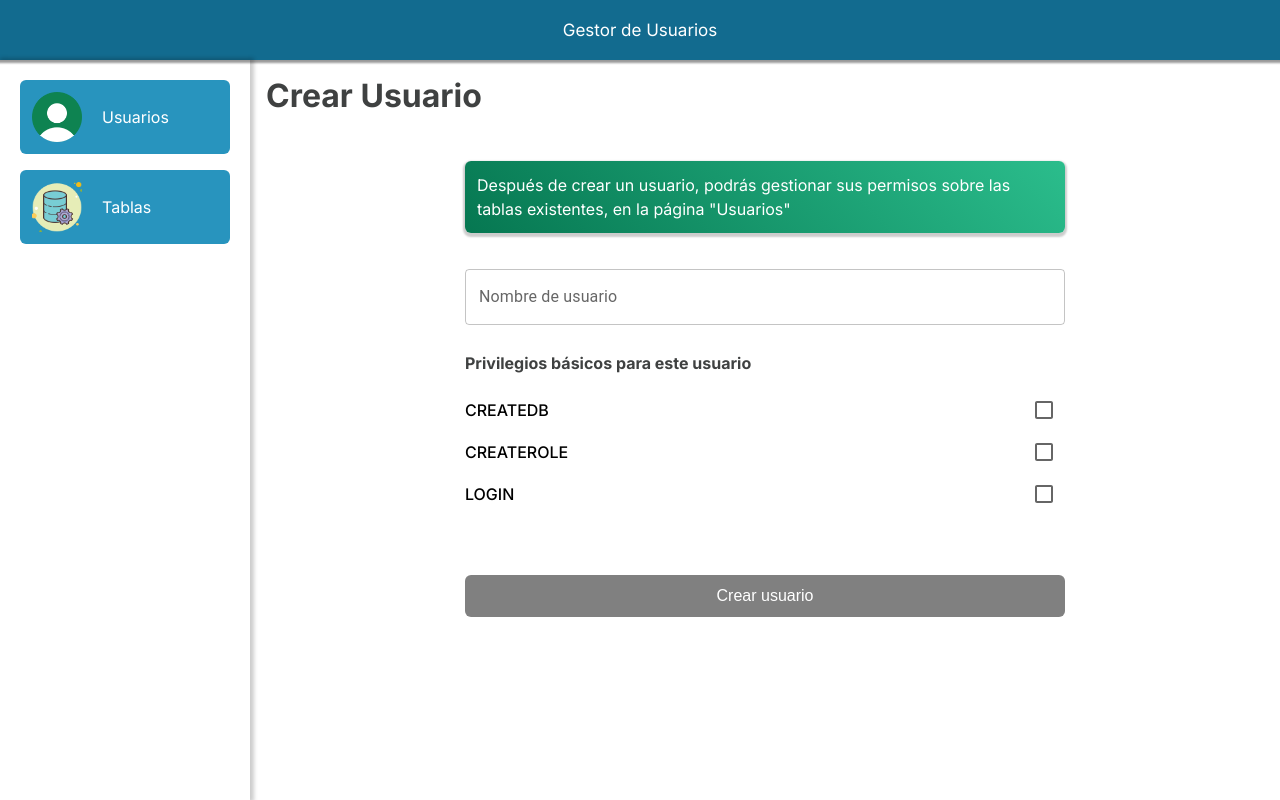
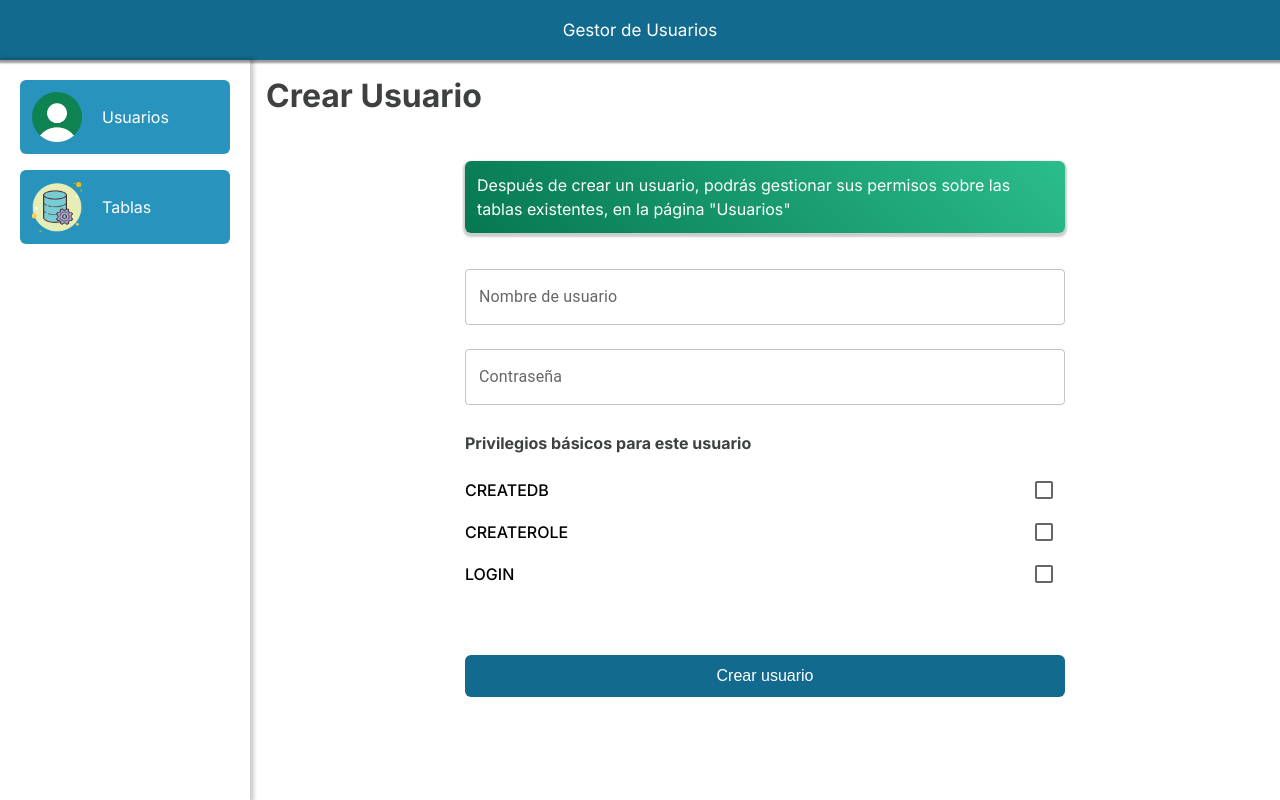
Before and after one commit to AlexAnguloMtz/users-CRUD, a Next.js app: page /create-role in a window 1280 px wide. Built offline with nearby package versions, Linux system fonts and the light colour scheme.

Commit message:
Implemented basic query for user creation

```diff
--- a/src/app/api/lib/repositories/DatabaseRolesRepository.ts
+++ b/src/app/api/lib/repositories/DatabaseRolesRepository.ts
@@ -1,3 +1,4 @@
+import { RoleCreationRequest } from "@/app/common/dtos/requests/RoleCreationRequest";
 import { DatabaseRole } from "@/app/common/dtos/responses/DatabaseRole";
 import { Client, QueryResult } from "pg";
 
@@ -71,6 +72,29 @@ export class DatabaseRolesRepository {
         throw new Error(`Could not find role with name ${name}`);
     }
 
+    async create(request: RoleCreationRequest): Promise<void> {
+
+        const client: Client = this.createDatabaseClient();
+
+        const roleCreationQuery = `
+            CREATE ROLE ${request.name} WITH
+            PASSWORD '${request.password}'
+            ${(request.canCreateDb) ? 'CREATEDB' : 'NOCREATEDB'}
+            ${(request.canCreateRole) ? 'CREATEROLE' : 'NOCREATEROLE'}
+            ${(request.canLogin) ? 'LOGIN' : 'NOLOGIN'}
+        `;
+
+        try {
+            await client.connect();
+            await client.query(roleCreationQuery);
+        } catch (e) {
+            console.log(e);
+        } finally {
+            await client.end();
+        }
+        throw new Error('Could not create role');
+    }
+
     async update(name: string, model: DatabaseRole): Promise<DatabaseRole> {
         const client: Client = this.createDatabaseClient();
         try {
--- a/src/app/api/lib/services/DatabaseRolesService.ts
+++ b/src/app/api/lib/services/DatabaseRolesService.ts
@@ -1,5 +1,6 @@
 import { DatabaseRole } from "@/app/common/dtos/responses/DatabaseRole";
 import { DatabaseRolesRepository } from "../repositories/DatabaseRolesRepository";
+import { RoleCreationRequest } from "@/app/common/dtos/requests/RoleCreationRequest";
 
 export class DatabaseRolesService {
 
@@ -17,8 +18,12 @@ export class DatabaseRolesService {
         return this.repository.findByName(name);
     }
 
+    async create(request: RoleCreationRequest) {
+        await this.repository.create(request);
+    }
+
     async update(name: string, model: DatabaseRole): Promise<DatabaseRole> {
-        return this.repository.update(name, model);
+        return await this.repository.update(name, model);
     }
 
 }
--- a/src/app/api/roles/route.ts
+++ b/src/app/api/roles/route.ts
@@ -1,5 +1,6 @@
 import { NextResponse } from "next/server";
 import { rolesService } from "../lib/ioc-container/ioc-container";
+import { RoleCreationRequest } from "@/app/common/dtos/requests/RoleCreationRequest";
 
 export async function GET(request: Request) {
     const url = new URL(request.url);
@@ -10,6 +11,11 @@ export async function GET(request: Request) {
     return NextResponse.json(await rolesService.findAll());
 }
 
+export async function POST(request: Request) {
+    await rolesService.create(await request.json() as RoleCreationRequest);
+    return NextResponse.json(true);
+}
+
 export async function PUT(request: Request) {
     const url = new URL(request.url);
     const name = url.searchParams.get("name")
--- a/src/app/common/dtos/requests/RoleCreationRequest.ts
+++ b/src/app/common/dtos/requests/RoleCreationRequest.ts
@@ -1,5 +1,6 @@
 export type RoleCreationRequest = {
     name: string,
+    password: string,
     canCreateDb: boolean,
     canCreateRole: boolean,
     canLogin: boolean,
--- a/src/app/create-role/lib/data-fetching.ts
+++ b/src/app/create-role/lib/data-fetching.ts
@@ -1,9 +1,8 @@
 import { RoleCreationRequest } from "@/app/common/dtos/requests/RoleCreationRequest";
 
-export async function createRole(request: RoleCreationRequest): Promise<boolean> {
-    return new Promise((resolve) => {
-        setTimeout(() => {
-            resolve(true);
-        }, 2000);
+export async function createRole(request: RoleCreationRequest): Promise<void> {
+    await fetch('/api/roles', {
+        method: 'POST',
+        body: JSON.stringify(request)
     });
 }
--- a/src/app/create-role/page.tsx
+++ b/src/app/create-role/page.tsx
@@ -13,6 +13,7 @@ import { createRole } from './lib/data-fetching';
 
 const initialState = {
     name: '',
+    password: '',
     canCreateDb: false,
     canCreateRole: false,
     canLogin: false,
@@ -24,7 +25,9 @@ export default function CreateUser(): JSX.Element {
 
     const [request, setRequest] = useState<RoleCreationRequest | undefined>(undefined);
 
-    const [dialogOpen, setDialogOpen] = useState<boolean>(false);
+    const [successDialogOpen, setSuccessDialogOpen] = useState<boolean>(false);
+
+    const [errorDialogOpen, setErrorDialogOpen] = useState<boolean>(false);
 
     const formik = useFormik({
         initialValues: initialState,
@@ -37,28 +40,29 @@ export default function CreateUser(): JSX.Element {
             setLoading(true);
             createRole(request)
                 .then(handleSuccess)
-                .catch();
+                .catch(handleError);
         }
     }, [request]);
 
     function handleSuccess(): void {
         setLoading(false);
-        setDialogOpen(true);
+        setSuccessDialogOpen(true);
     }
 
-    function canSubmit(): boolean {
-        return (
-            formik.errors.name === undefined &&
-            formik.values.name.length > 0
-        );
+    function handleError(error: Error): void {
+        setLoading(false);
+        setErrorDialogOpen(true);
     }
 
     return (
         <PageTemplate>
             <>
                 <SuccessDialog
-                    open={dialogOpen}
-                    onClose={() => setDialogOpen(false)} />
+                    open={successDialogOpen}
+                    onClose={() => setSuccessDialogOpen(false)} />
+                <ErrorDialog
+                    open={errorDialogOpen}
+                    onClose={() => setErrorDialogOpen(false)} />
                 {
                     (isLoading)
                         ? <LoadingIndicator />
@@ -86,6 +90,20 @@ export default function CreateUser(): JSX.Element {
                                     error={formik.touched.name && Boolean(formik.errors.name)}
                                     helperText={formik.touched.name && formik.errors.name}
                                 />
+                                <TextField
+                                    fullWidth
+                                    id="password"
+                                    name="password"
+                                    label="Contraseña"
+                                    variant="outlined"
+                                    margin="normal"
+                                    autoComplete="off"
+                                    onChange={formik.handleChange}
+                                    onBlur={formik.handleBlur}
+                                    value={formik.values.password}
+                                    error={formik.touched.password && Boolean(formik.errors.password)}
+                                    helperText={formik.touched.password && formik.errors.password}
+                                />
 
                                 <h4 className={styles.privilegesHeader}>Privilegios básicos para este usuario</h4>
 
@@ -104,8 +122,7 @@ export default function CreateUser(): JSX.Element {
                                     isChecked={formik.values.canLogin}
                                     onChange={formik.handleChange}
                                     name='canLogin' />
-
-                                <SubmitButton disabled={!canSubmit()} />
+                                <SubmitButton />
                             </form>
                         </>
                 }
@@ -114,13 +131,9 @@ export default function CreateUser(): JSX.Element {
     );
 }
 
-function SubmitButton({ disabled }: {
-    disabled: boolean
-}): JSX.Element {
+function SubmitButton(): JSX.Element {
     return (
-        <button
-            className={disabled ? styles.submitButtonDisabled : styles.submitButton}
-            disabled={disabled}>
+        <button className={styles.submitButton}>
             Crear usuario
         </button>
     );
@@ -154,13 +167,49 @@ function SuccessDialog({
     );
 }
 
+function ErrorDialog({
+    open,
+    onClose,
+}: {
+    open: boolean,
+    onClose: () => void,
+}): JSX.Element {
+    return (
+        <Dialog
+            open={open}
+            onClose={onClose}>
+            <DialogTitle style={{ fontWeight: '600' }}>
+                Error inesperado
+            </DialogTitle>
+            <DialogContent style={{ fontWeight: '500', lineHeight: '1.6' }}>
+                No se pudo crear el usuario. Intenta de nuevo.
+            </DialogContent>
+            <DialogActions>
+                <button
+                    onClick={onClose}
+                    style={{ backgroundColor: 'black', border: 'none', padding: '12px 20px', color: 'white', borderRadius: '6px', cursor: 'pointer' }}>
+                    Aceptar
+                </button>
+            </DialogActions>
+        </Dialog>
+    );
+}
+
 function validationSchema() {
-    const maxLength: number = 20;
+    const usernameMaxLength: number = 20;
+    const passwordMinLength: number = 8;
+    const passwordMaxLength: number = 50;
     return yup.object({
         name: yup
             .string()
             .required('El nombre de usuario es requerido')
-            .max(maxLength, `El nombre de usuario debe tener máximo ${maxLength} caracteres`)
+            .max(usernameMaxLength, `El nombre de usuario debe tener máximo ${usernameMaxLength} caracteres`)
             .matches(/^[a-zA-Z_]+$/, 'El nombre de usuario solo debe contener letras y guión bajo (_)'),
+        password: yup
+            .string()
+            .required('La contraseña es requerida')
+            .min(8, `La contraseña debe tener al menos ${passwordMinLength} caracteres`)
+            .max(50, `La contraseña debe tener máximo ${passwordMaxLength} caracteres`)
+            .matches(/^[a-zA-Z0-9]+$/, 'Sólo se admiten mayúsculas, minúsculas y números')
     });
 }
```
